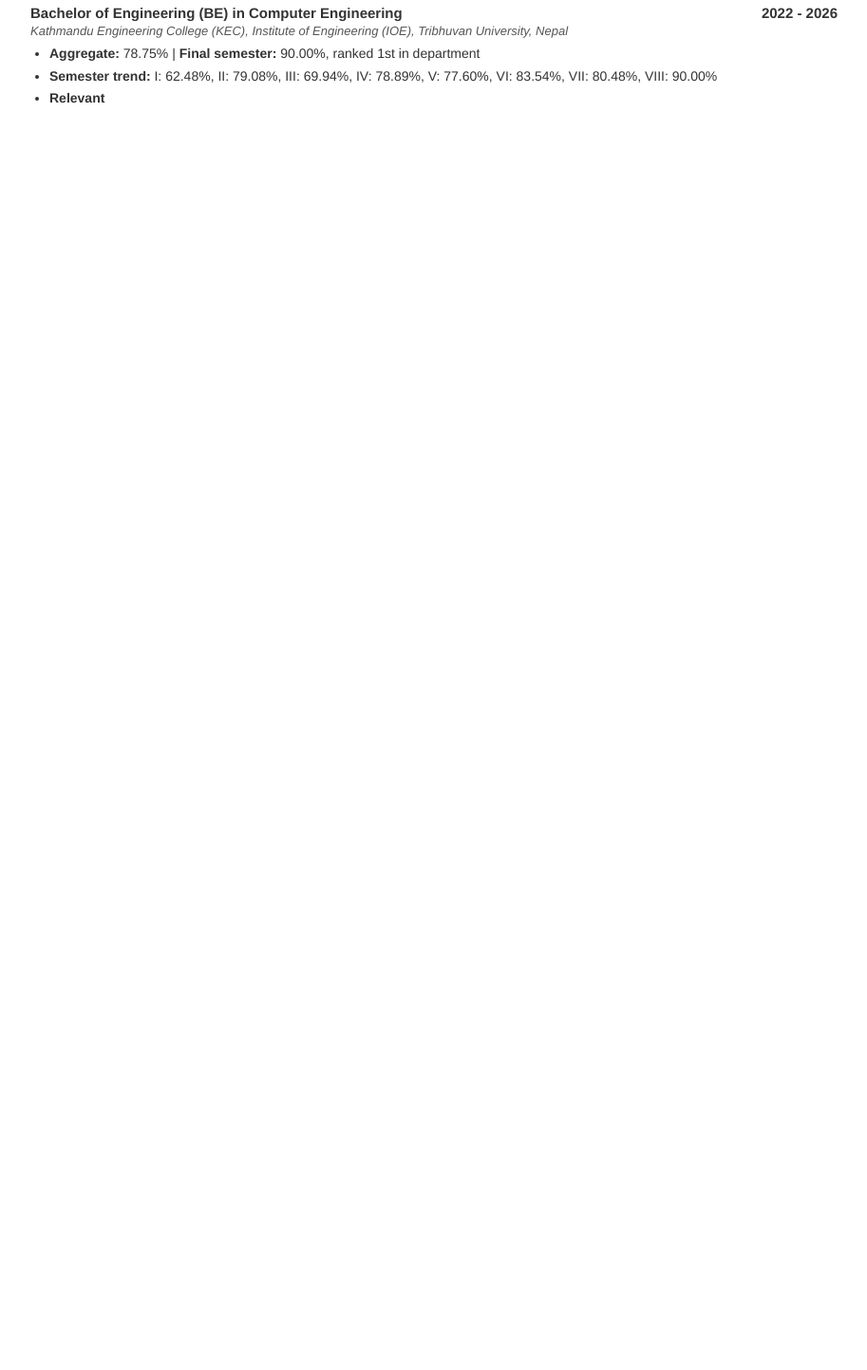
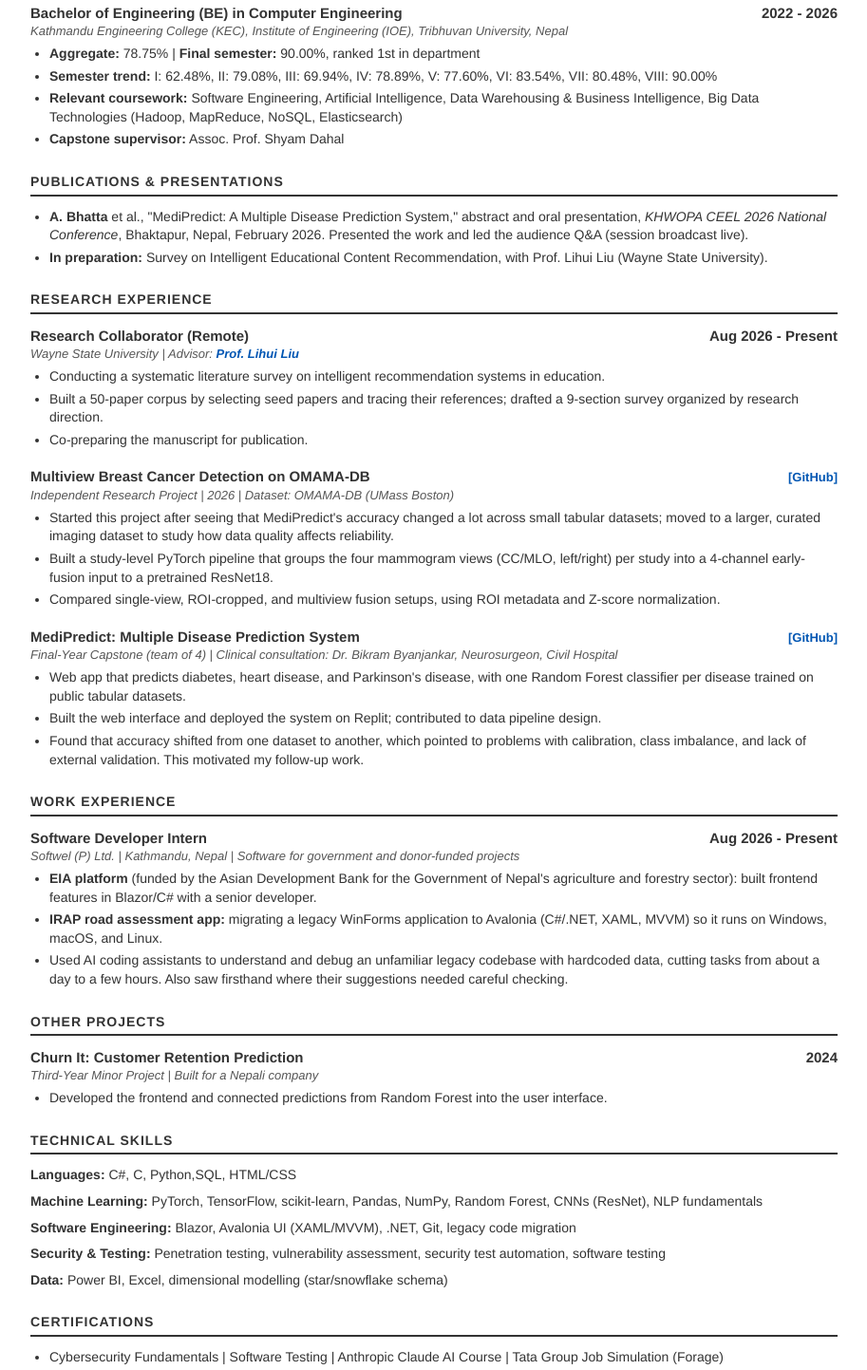
Before and after one commit to Aayusha44/Aayusha44.github.io, a plain HTML site: page index.html in a window 1280 px wide. Shown: the part 310-1753 px from the top of the page at 95% size, without its empty margins (183-1096 px from the left). Before the commit the page ends 800 px from the top, so only its background shows below. Drawn offline with Linux system fonts and the light colour scheme.

Commit message:
Enhance resume content with new sections
Added relevant coursework, publications, research experience, work experience, and technical skills to the resume.

```diff
--- a/index.html
+++ b/index.html
@@ -64,4 +64,101 @@
         <ul>
             <li><b>Aggregate:</b> 78.75% | <b>Final semester:</b> 90.00%, ranked 1st in department</li>
             <li><b>Semester trend:</b> I: 62.48%, II: 79.08%, III: 69.94%, IV: 78.89%, V: 77.60%, VI: 83.54%, VII: 80.48%, VIII: 90.00%</li>
-            <li><b>Relevant
+            <li><b>Relevant coursework:</b> Software Engineering, Artificial Intelligence, Data Warehousing &amp; Business Intelligence, Big Data Technologies (Hadoop, MapReduce, NoSQL, Elasticsearch)</li>
+            <li><b>Capstone supervisor:</b> Assoc. Prof. Shyam Dahal</li>
+        </ul>
+    </div>
+
+    <h2>Publications &amp; Presentations</h2>
+    <div class="item">
+        <ul>
+            <li><b>A. Bhatta</b> et al., "MediPredict: A Multiple Disease Prediction System," abstract and oral presentation, <i>KHWOPA CEEL 2026 National Conference</i>, Bhaktapur, Nepal, February 2026. Presented the work and led the audience Q&amp;A (session broadcast live).</li>
+            <li><b>In preparation:</b> Survey on Intelligent Educational Content Recommendation, with Prof. Lihui Liu (Wayne State University).</li>
+        </ul>
+    </div>
+
+    <h2>Research Experience</h2>
+
+    <div class="item">
+        <div class="item-header">
+            <span>Research Collaborator (Remote)</span>
+            <span>Aug 2026 - Present</span>
+        </div>
+        <div class="item-sub">Wayne State University | Advisor: <a href="https://engineering.wayne.edu/profile/hw6926" class="link" target="_blank">Prof. Lihui Liu</a></div>
+        <ul>
+            <li>Conducting a systematic literature survey on intelligent recommendation systems in education.</li>
+            <li>Built a 50-paper corpus by selecting seed papers and tracing their references; drafted a 9-section survey organized by research direction.</li>
+            <li>Co-preparing the manuscript for publication.</li>
+        </ul>
+    </div>
+
+    <div class="item">
+        <div class="item-header">
+            <span>Multiview Breast Cancer Detection on OMAMA-DB</span>
+            <span><a href="https://github.com/Aayusha44/OMAMA-DB-Breast-Cancer-Detection" class="link" target="_blank">[GitHub]</a></span>
+        </div>
+        <div class="item-sub">Independent Research Project | 2026 | Dataset: OMAMA-DB (UMass Boston)</div>
+        <ul>
+            <li>Started this project after seeing that MediPredict's accuracy changed a lot across small tabular datasets; moved to a larger, curated imaging dataset to study how data quality affects reliability.</li>
+            <li>Built a study-level PyTorch pipeline that groups the four mammogram views (CC/MLO, left/right) per study into a 4-channel early-fusion input to a pretrained ResNet18.</li>
+            <li>Compared single-view, ROI-cropped, and multiview fusion setups, using ROI metadata and Z-score normalization.</li>
+        </ul>
+    </div>
+
+    <div class="item">
+        <div class="item-header">
+            <span>MediPredict: Multiple Disease Prediction System</span>
+            <span><a href="https://github.com/Aayusha44/Medipredictfinal" class="link" target="_blank">[GitHub]</a></span>
+        </div>
+        <div class="item-sub">Final-Year Capstone (team of 4) | Clinical consultation: Dr. Bikram Byanjankar, Neurosurgeon, Civil Hospital</div>
+        <ul>
+            <li>Web app that predicts diabetes, heart disease, and Parkinson's disease, with one Random Forest classifier per disease trained on public tabular datasets.</li>
+            <li>Built the web interface and deployed the system on Replit; contributed to data pipeline design.</li>
+            <li>Found that accuracy shifted from one dataset to another, which pointed to problems with calibration, class imbalance, and lack of external validation. This motivated my follow-up work.</li>
+        </ul>
+    </div>
+
+    <h2>Work Experience</h2>
+
+    <div class="item">
+        <div class="item-header">
+            <span>Software Developer Intern</span>
+            <span>Aug 2026 - Present</span>
+        </div>
+        <div class="item-sub">Softwel (P) Ltd. | Kathmandu, Nepal | Software for government and donor-funded projects</div>
+        <ul>
+            <li><b>EIA platform</b> (funded by the Asian Development Bank for the Government of Nepal's agriculture and forestry sector): built frontend features in Blazor/C# with a senior developer.</li>
+            <li><b>IRAP road assessment app:</b> migrating a legacy WinForms application to Avalonia (C#/.NET, XAML, MVVM) so it runs on Windows, macOS, and Linux.</li>
+            <li>Used AI coding assistants to understand and debug an unfamiliar legacy codebase with hardcoded data, cutting tasks from about a day to a few hours. Also saw firsthand where their suggestions needed careful checking.</li>
+        </ul>
+    </div>
+
+    <h2>Other Projects</h2>
+
+    <div class="item">
+        <div class="item-header">
+            <span>Churn It: Customer Retention Prediction</span>
+            <span>2024</span>
+        </div>
+        <div class="item-sub">Third-Year Minor Project | Built for a Nepali company</div>
+        <ul>
+            <li>Developed the frontend and connected predictions from Random Forest into the user interface.</li>
+        </ul>
+    </div>
+
+    <h2>Technical Skills</h2>
+    <ul class="skills-list">
+        <li><b>Languages:</b> C#, C, Python,SQL, HTML/CSS</li>
+        <li><b>Machine Learning:</b> PyTorch, TensorFlow, scikit-learn, Pandas, NumPy, Random Forest, CNNs (ResNet), NLP fundamentals</li>
+        <li><b>Software Engineering:</b> Blazor, Avalonia UI (XAML/MVVM), .NET, Git, legacy code migration</li>
+        <li><b>Security &amp; Testing:</b> Penetration testing, vulnerability assessment, security test automation, software testing</li>
+        <li><b>Data:</b> Power BI, Excel, dimensional modelling (star/snowflake schema)</li>
+    </ul>
+
+    <h2>Certifications</h2>
+    <ul>
+        <li>Cybersecurity Fundamentals | Software Testing | Anthropic Claude AI Course | Tata Group Job Simulation (Forage)</li>
+    </ul>
+
+</body>
+</html>
```
